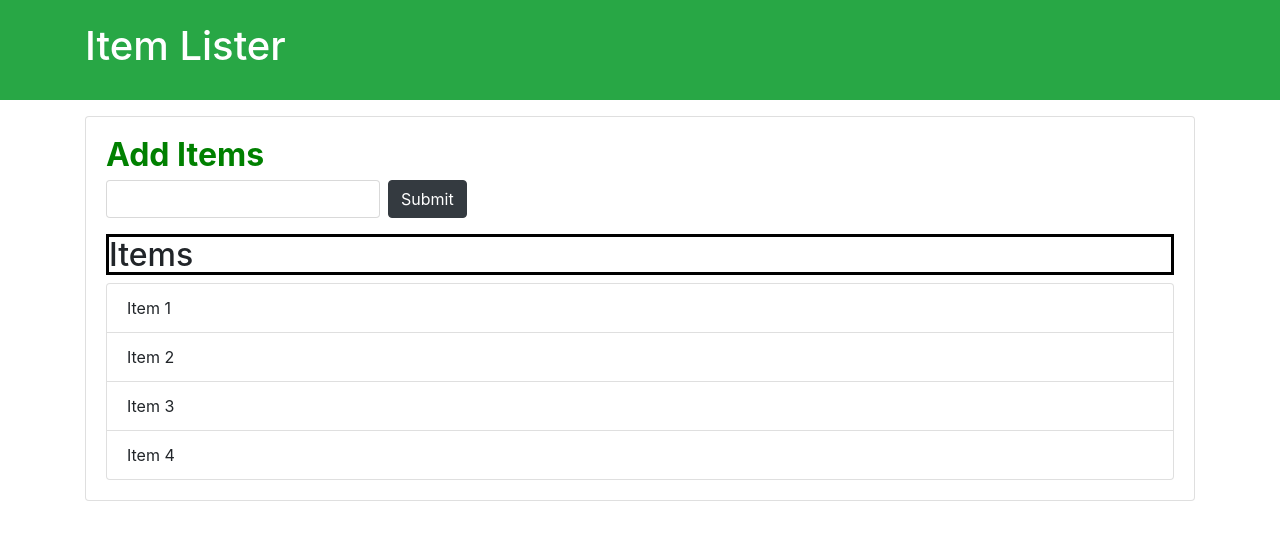
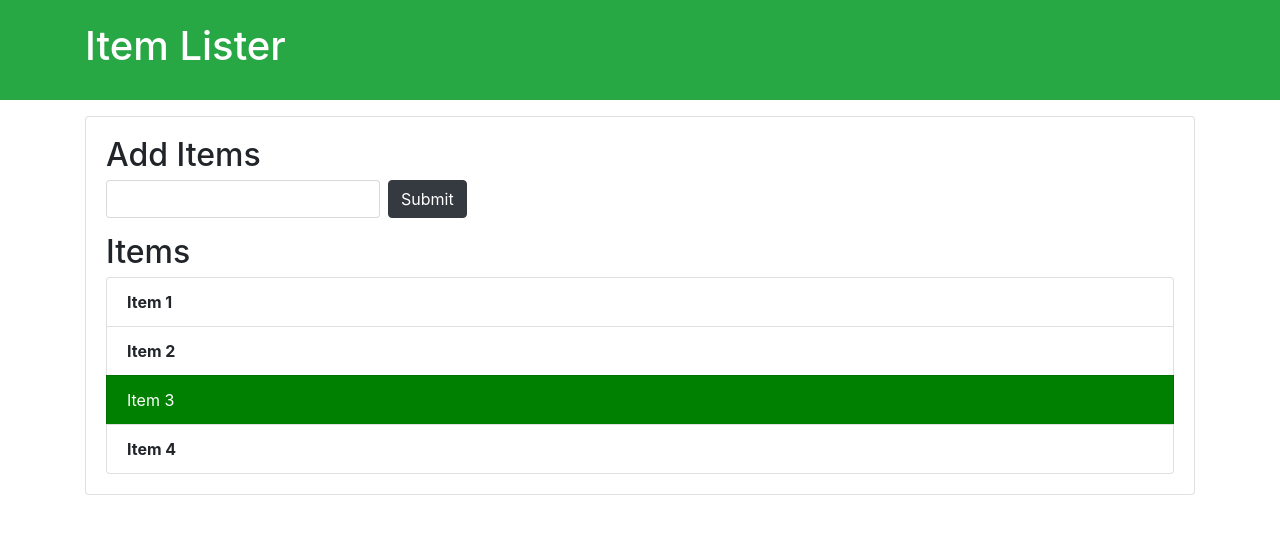
Before and after one commit to akhiltj012/sharpner-tech, a website: page index.html in a window 1280 px wide. Drawn offline with nearby package versions, Linux system fonts and the light colour scheme.

Commit message:
Add files via upload

```diff
--- a/index.html
+++ b/index.html
@@ -15,17 +15,17 @@
   </header>
   <div class="container">
    <div id="main" class="card card-body">
-    <h2 class="title" style="font-weight:700 ; color: green;" >Add Items</h2>
+    <h2 class="title">Add Items</h2>
     <form class="form-inline mb-3">
       <input type="text" class="form-control mr-2">
       <input type="submit" class="btn btn-dark" value="Submit">
     </form>
-    <h2 class="title" style="border: solid black;">Items</h2>
+    <h2 class="title">Items</h2>
     <ul id="items" class="list-group">
-      <li class="list-group-item">Item 1</li>
-      <li class="list-group-item">Item 2</li>
-      <li class="list-group-item">Item 3</li>
-      <li class="list-group-item">Item 4</li>
+      <li style="font-weight:700 ;" class="list-group-item">Item 1</li>
+      <li  style="font-weight:700 ;" class="list-group-item">Item 2</li>
+      <li style="background-color: green; color: white;" class="list-group-item">Item 3</li>
+      <li  style="font-weight:700 ;" class="list-group-item">Item 4</li>
     </ul>
    </div>
   </div>
```
